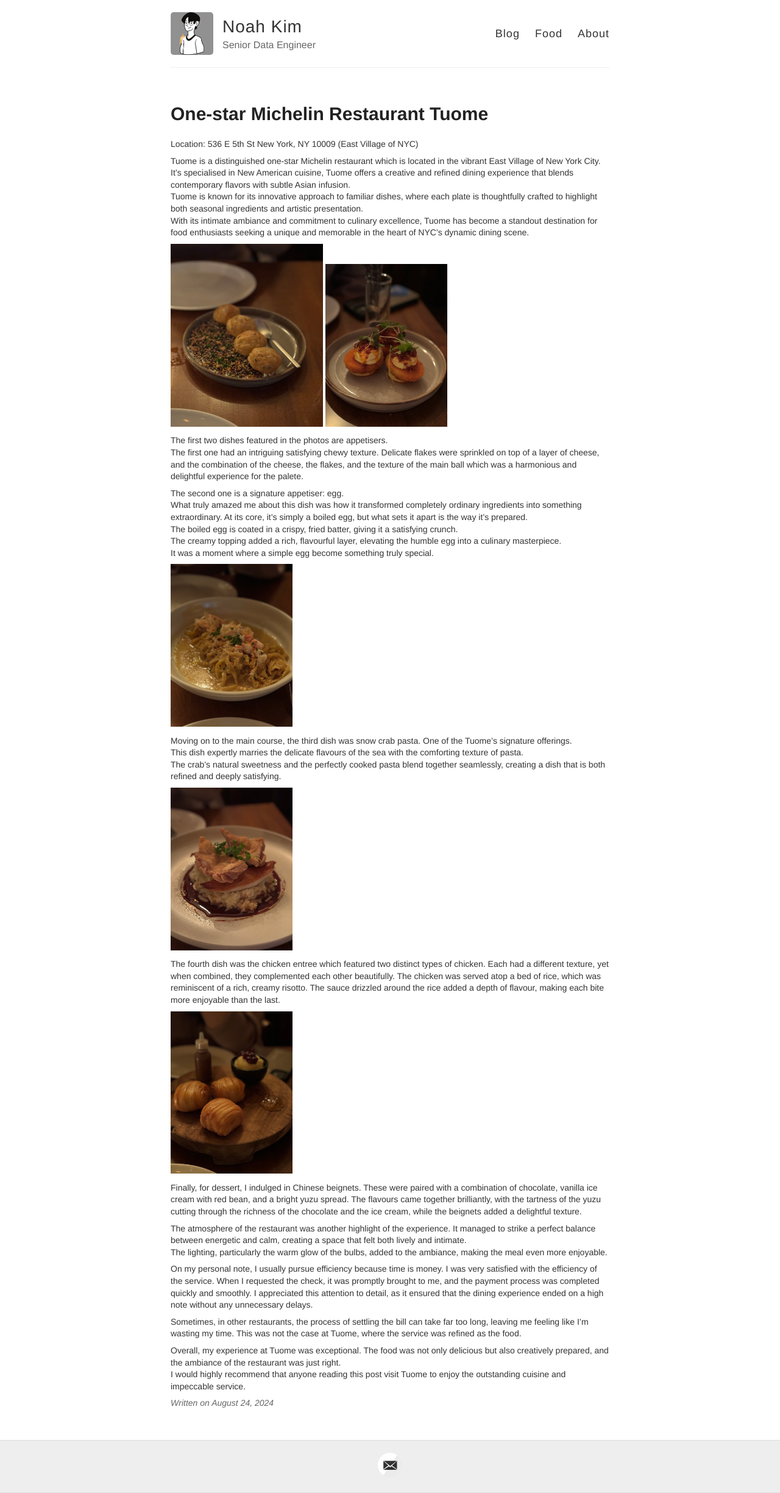
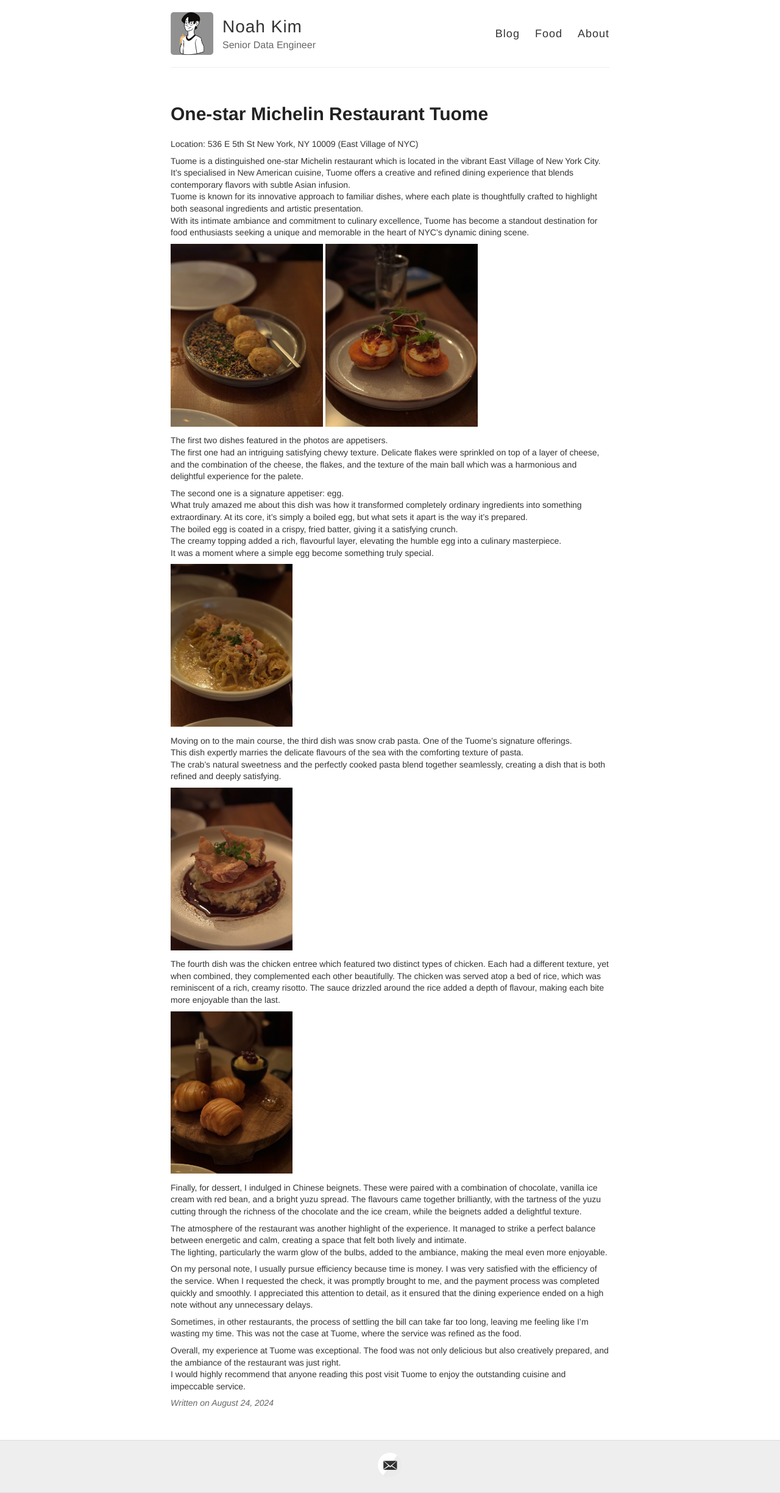
Before and after one commit to noahtjkim/noahtjkim.github.io, a Jekyll site: the page built from _posts/2024-08-24-Tuome.md, in a window 1280 px wide. Shown: the whole page at 61% size. Built offline with Jekyll 4.4.1, drawn with Linux system fonts in a browser that asks for light colours.

Commit message:
Update 2024-08-24-Tuome.md

```diff
--- a/_posts/2024-08-24-Tuome.md
+++ b/_posts/2024-08-24-Tuome.md
@@ -11,9 +11,8 @@
 Tuome is known for its innovative approach to familiar dishes, where each plate is thoughtfully crafted to highlight both seasonal ingredients and artistic presentation.
 With its intimate ambiance and commitment to culinary excellence, Tuome has become a standout destination for food enthusiasts seeking a unique and memorable in the heart of NYC's dynamic dining scene.
 
-
 <img src="/images/tuome/appetiser_1.jpg" alt="appetiser_1" width="250" height="300">
-![appetiser_egg](/images/tuome/appetiser_egg.jpg){: .img-medium }
+<img src="/images/tuome/appetiser_egg.jpg" alt="appetiser_egg" width="250" height="300">
 
 The first two dishes featured in the photos are appetisers.
 The first one had an intriguing satisfying chewy texture. Delicate flakes were sprinkled on top of a layer of cheese, and the combination of the cheese, the flakes, and the texture of the main ball which was a harmonious and delightful experience for the palete.
```
